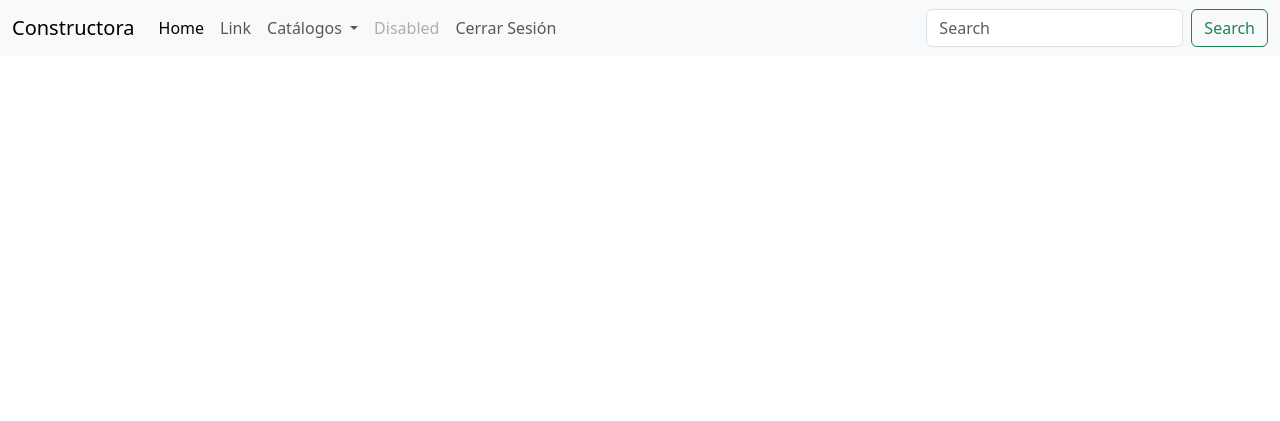
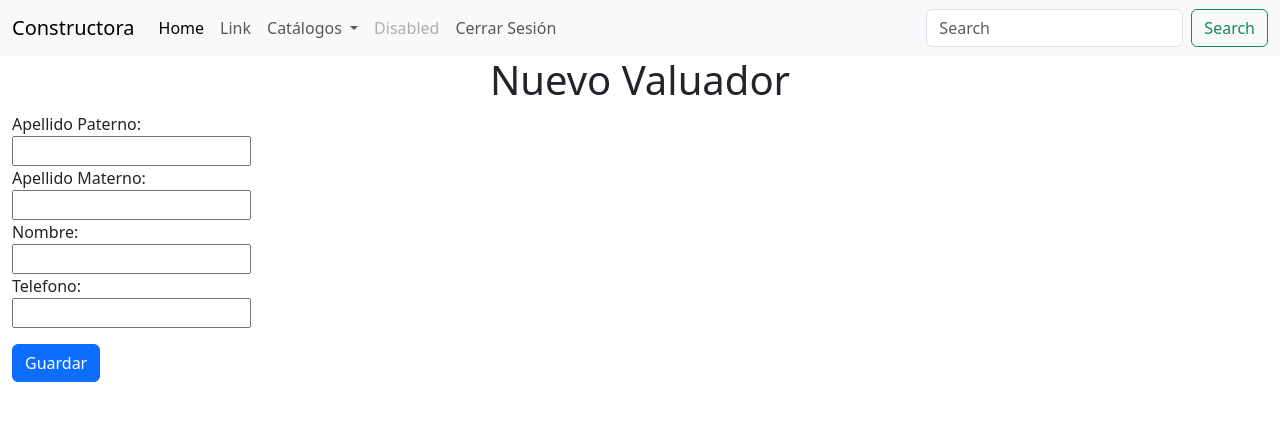
Before and after one commit to vZanahoria/ConsultoriaEvalua, a PHP site: page /admin/valuador.php?action=new in a window 1280 px wide. Shown: the top 421 px of the page. Run offline with PHP 8.4, Linux system fonts and the light colour scheme.

Commit message:
Primer avance 4 de abril 2023

```diff
--- /dev/null
+++ b/admin/config.php
@@ -0,0 +1,9 @@
+<?php
+//DATA BASE
+define("DBDRIVER", "mysql");
+define("DBHOST", "127.0.0.1");
+define("DBNAME", "consultoria");
+define("DBUSER", "consultoria");
+define("DBPASS", "123");
+define("DBPORT", "3306");//3306 PUERTO MYSQL
+?>
--- /dev/null
+++ b/admin/controllers/sistema.php
@@ -0,0 +1,15 @@
+<?php
+require_once('config.php');
+class Sistema{
+    var $db = null;
+    public function db(){
+        $dsn = DBDRIVER . ':host=' . DBHOST .';dbname=' . DBNAME . ';port=' . DBPORT;
+        $this -> db = new PDO($dsn, DBUSER, DBPASS);
+    }
+
+    public function flash($color, $msg){
+        include('views/flash.php');
+    }
+}
+$sistema = new Sistema();
+?>
--- /dev/null
+++ b/admin/controllers/valuador.php
@@ -0,0 +1,65 @@
+<?php
+require_once("sistema.php");
+class Valuador extends Sistema{
+    public function get($id = null){
+        $this->db();
+        if(is_null($id)){
+            $sql = "select * from valuador";
+            $st = $this ->db->prepare($sql);
+            $st->execute();
+            $data = $st->fetchAll();
+        }
+        else{
+            $sql = "select * from departamento where id_valuador=:id";
+            $st = $this -> db->prepare($sql);
+            $st -> bindParam(":id", $id, PDO::PARAM_INT);
+            $st -> execute();
+            $data = $st->fetchAll(PDO::FETCH_ASSOC);
+        }
+
+        return $data;
+    }
+
+    public function edit($id, $data){
+        $this -> db;
+        $sql = "UPDATE valuador SET apellido_paterno =:apellido_paterno, apellido_materno =:apellido_materno,
+        nombre =:nombre, telefono=:telefono where id_valuador=:id";
+        $st = $this ->db->prepare($sql);
+        $st->bindParam(":apellido_paterno", $data['apellido_paterno'], PDO::PARAM_STR);
+        $st->bindParam(":apellido_materno", $data['apellido_materno'], PDO::PARAM_STR);
+        $st->bindParam(":nombre", $data['nombre'], PDO::PARAM_STR);
+        $st->bindParam(":telefono", $data['telefono'], PDO::PARAM_STR);
+        $st->execute();
+        $rc = $st->rowCount();
+        return $rc;
+    }
+
+    public function delete($id){
+        $this->db();
+        $sql = "DELETE from valuador WHERE id_valuador=:id";
+        $st = $this ->db->prepare($sql);
+        $st->bindParam(":id", $id, PDO::PARAM_INT);
+        $st -> execute();
+
+        $rc = $st->rowCount();
+
+        return $rc;
+    }
+
+    public function new($data){
+        $this->db();
+        $sql = "INSERT INTO valuador (apellido_paterno, apellido_materno, nombre, telefono)
+        VALUES (:apellido_paterno, :apellido_materno, :nombre, :telefono)";
+        $st = $this->db->prepare($sql);
+        $st -> bindParam(":apellido_paterno", $data['apellido_paterno'], PDO::PARAM_STR);
+        $st -> bindParam(":apellido_materno", $data['apellido_materno'], PDO::PARAM_STR);
+        $st -> bindParam(":nombre", $data['nombre'], PDO::PARAM_STR);
+        $st -> bindParam(":telefono", $data['telefono'], PDO::PARAM_STR);
+        $st -> execute();
+
+        $rc = $st->rowCount();
+        return $rc;
+    }
+}
+$valuador = new Valuador;
+?>
--- a/admin/valuador.php
+++ b/admin/valuador.php
@@ -1,5 +1,31 @@
 <?php
+include_once("controllers/valuador.php");
 include_once("views/header.php");
 include_once("views/menu.php");
+$action = (isset($_GET['action'])) ? $_GET['action'] : "getAll";
+$id = (isset($_GET['id'])) ? $_GET['id'] : null;
+switch ($action) {
+    case 'new':
+        if (isset($_POST['enviar'])) {
+            $data = $_POST['data'];
+            $cantidad = $valuador->new($data);
+            if ($cantidad) {
+                $valuador->flash('success', 'Registro dado de alta con éxito.');
+                $data = $valuador->get(null);
+                include('views/valuador/index.php');
+            } else {
+                $valuador->flash('danger', 'Ocurrió algún error.');
+                include('views/departamento/form.php');
+            }
+        } else {
+            include('views/valuador/form.php');
+        }
+        break;
+    case 'getAll':
+    default:
+        $data = $valuador->get(null);
+        include("views/valuador/index.php");
+        break;
+}
 include("views/footer.php");
 ?>
--- /dev/null
+++ b/admin/views/flash.php
@@ -0,0 +1,3 @@
+<div class="alert alert-<?php echo $color ?>" role="alert">
+    <?php echo $msg ?>
+</div>
--- /dev/null
+++ b/admin/views/valuador/form.php
@@ -0,0 +1,67 @@
+<h1 class="text-center">
+    <?php echo ($action == 'edit') ? 'Modificar' : 'Nuevo'; ?> Valuador
+</h1>
+<form class="container-fluid" method="POST" action="valuador.php?action=<?php echo ($action); ?>"
+    enctype="multipart/form-data">
+    <div class="row">
+        <div>
+            <label for="valuador">Apellido Paterno:</label>
+        </div>
+    </div>
+    <div class="row">
+        <div class="col-2">
+            <input required="required" type="text" class="" id="apellido_paterno" name="data[apellido_paterno]"
+                value="<?php echo isset($data[0]['apellido_paterno']) ? $data[0]['apellido_paterno'] : ''; ?>"
+                maxlength="50">
+        </div>
+    </div>
+    <div class="row">
+        <div>
+            <label for="valuador">Apellido Materno:</label>
+        </div>
+    </div>
+    <div class="row">
+        <div class="col-2">
+            <input required="required" type="text" class="" id="apellido_materno" name="data[apellido_materno]"
+                value="<?php echo isset($data[0]['apellido_materno']) ? $data[0]['apellido_materno'] : ''; ?>"
+                maxlength="50">
+        </div>
+    </div>
+    <div class="row">
+        <div>
+            <label for="valuador">Nombre:</label>
+        </div>
+    </div>
+    <div class="row">
+        <div class="col-2">
+            <input required="required" type="text" class="" id="nombre" name="data[nombre]"
+                value="<?php echo isset($data[0]['nombre']) ? $data[0]['nombre'] : ''; ?>" maxlength="100">
+        </div>
+    </div>
+    <div class="row">
+        <div>
+            <label for="valuador">Telefono:</label>
+        </div>
+    </div>
+    <div class="row">
+        <div class="col-2">
+            <input required="required" type="text" class="" id="telefono" name="data[telefono]"
+                value="<?php echo isset($data[0]['telefono']) ? $data[0]['telefono'] : ''; ?>" minlength="10"
+                maxlength="15">
+        </div>
+    </div>
+    <div class="row">
+        <p></p>
+    </div>
+    <div class="row">
+        <div class="col-12">
+            <input type="submit" class="btn btn-primary mb-3" name="enviar" value="Guardar">
+        </div>
+    </div>
+
+    <?
+    if ($action == 'edit'): ?>
+        <input type="hidden" name="data[id_valuador]"
+            value="<?php echo isset($data[0]['id_valuador']) ? $data[0]['id_valuador'] : ''; ?>" class="" />
+    <? endif; ?>
+</form>
```
Also changed, not shown: admin/views/valuador.php/index.php (deleted, +0 -9 lines), admin/views/valuador/index.php (added, +51 -0 lines), admin/views/usuario/index.php (added).
